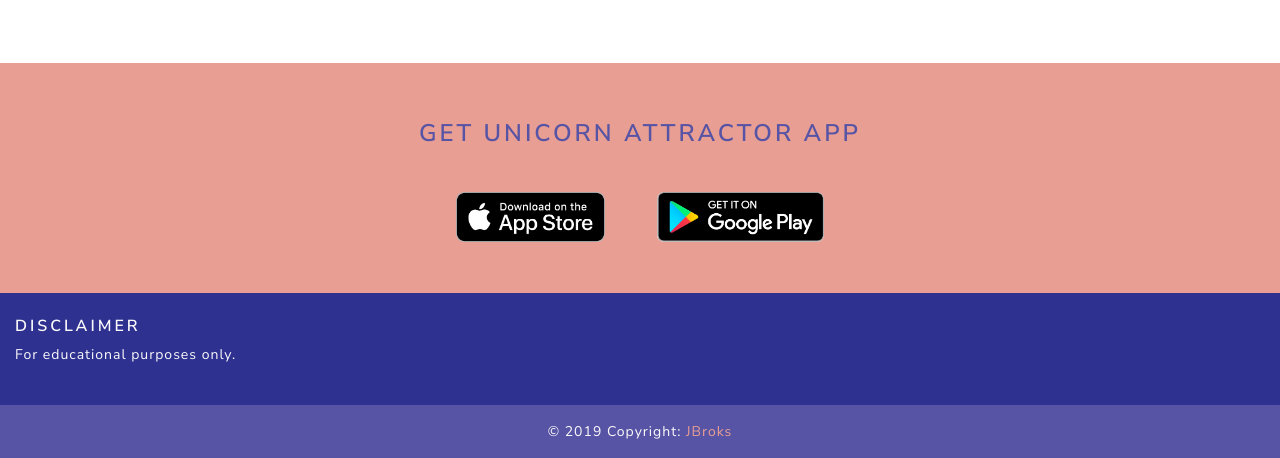
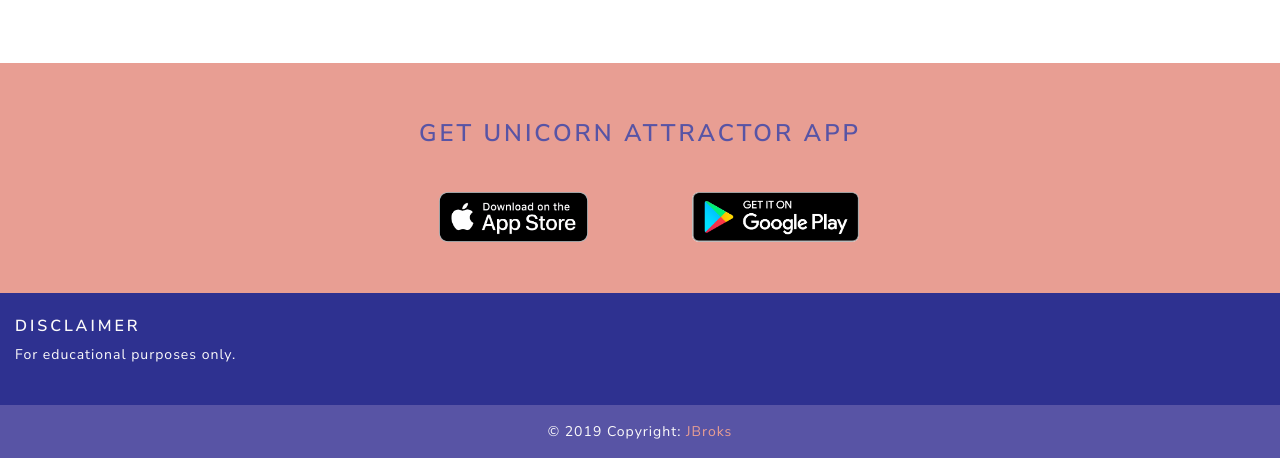
Before and after one commit to JBroks/unicornattractor_issue_tracker, a Django app: page / in a window 1280 px wide. Shown: the part 1778-2236 px from the top of the page. Run offline with Django 3.2, Linux system fonts and the light colour scheme; some libraries are stand-ins or nearby versions.

Commit message:
badges separated into two columns to stack them on small devices

```diff
--- a/home/templates/index.html
+++ b/home/templates/index.html
@@ -102,10 +102,12 @@
     <section id="get-app-section">
         <div class="container-fluid bgr-pink py-5">
             <h3 class="text-center text-info pt-2 pb-2 px-4 px-md-5">Get Unicorn Attractor App</h3>
-            <div class="row text-center pt-4">
-                <div class="col-sm-12 badge">
-                    <a class="pr-5" href="https://apps.apple.com/"><img src="/media/badges/apple-store-badge.png" alt="Apple store badge"></a>
-                    <a hclass="pl-5" ref="https://play.google.com/store?gl=IE"><img src="/media/badges/google-play-badge.png" alt="Google store badge"></a>
+            <div class="row pt-4">
+                <div class="col-md-6 col-sm-12 badge d-flex justify-content-md-end justify-content-center">
+                    <a class="pr-md-5" href="https://apps.apple.com/"><img src="/media/badges/apple-store-badge.png" alt="Apple store badge"></a>
+                    </div>
+                <div class="col-md-6 col-sm-12 badge d-flex justify-content-md-start justify-content-center">
+                    <a class="pl-md-5" ref="https://play.google.com/store?gl=IE"><img src="/media/badges/google-play-badge.png" alt="Google store badge"></a>
                 </div>
             </div>
         </div>
```
